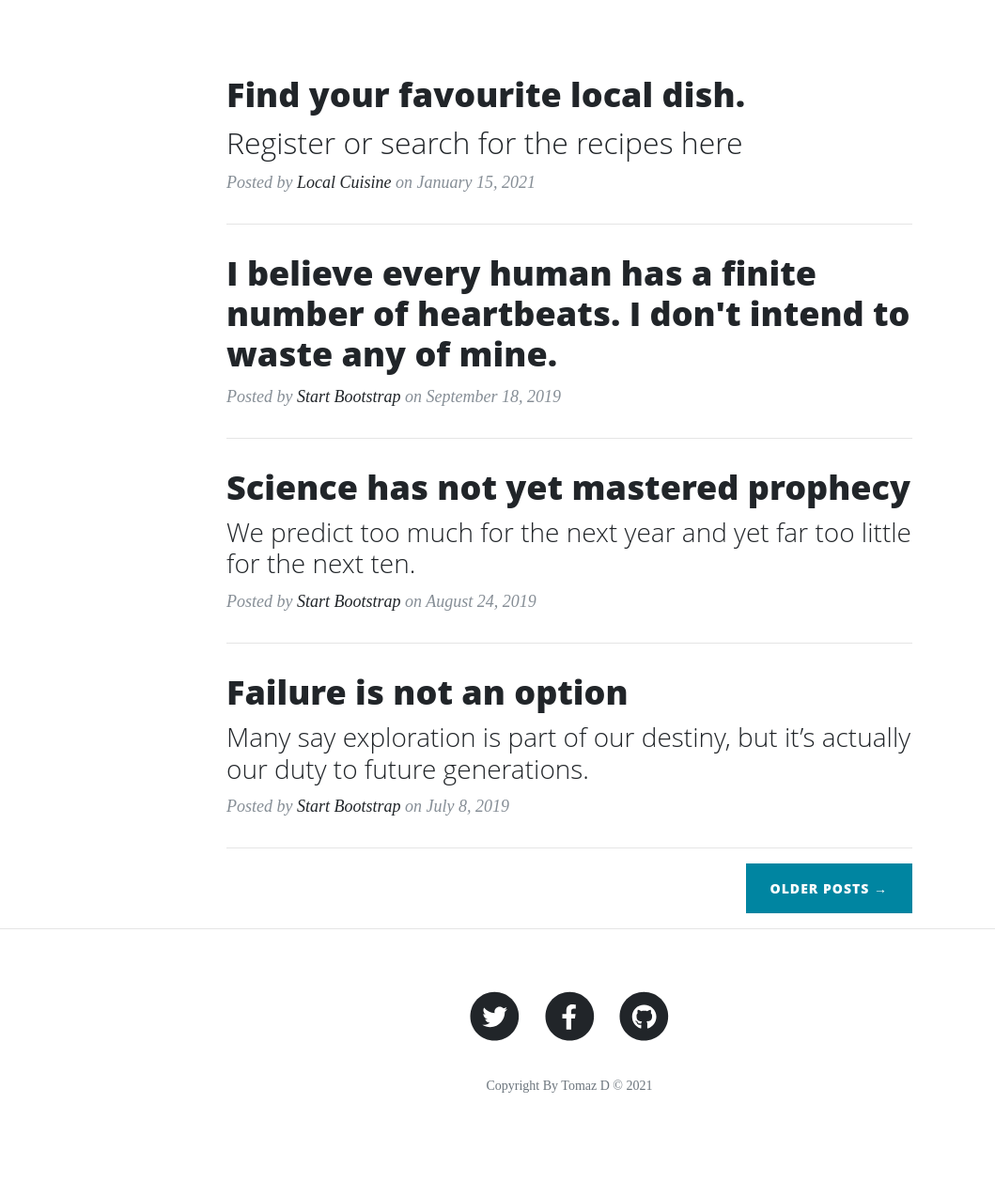
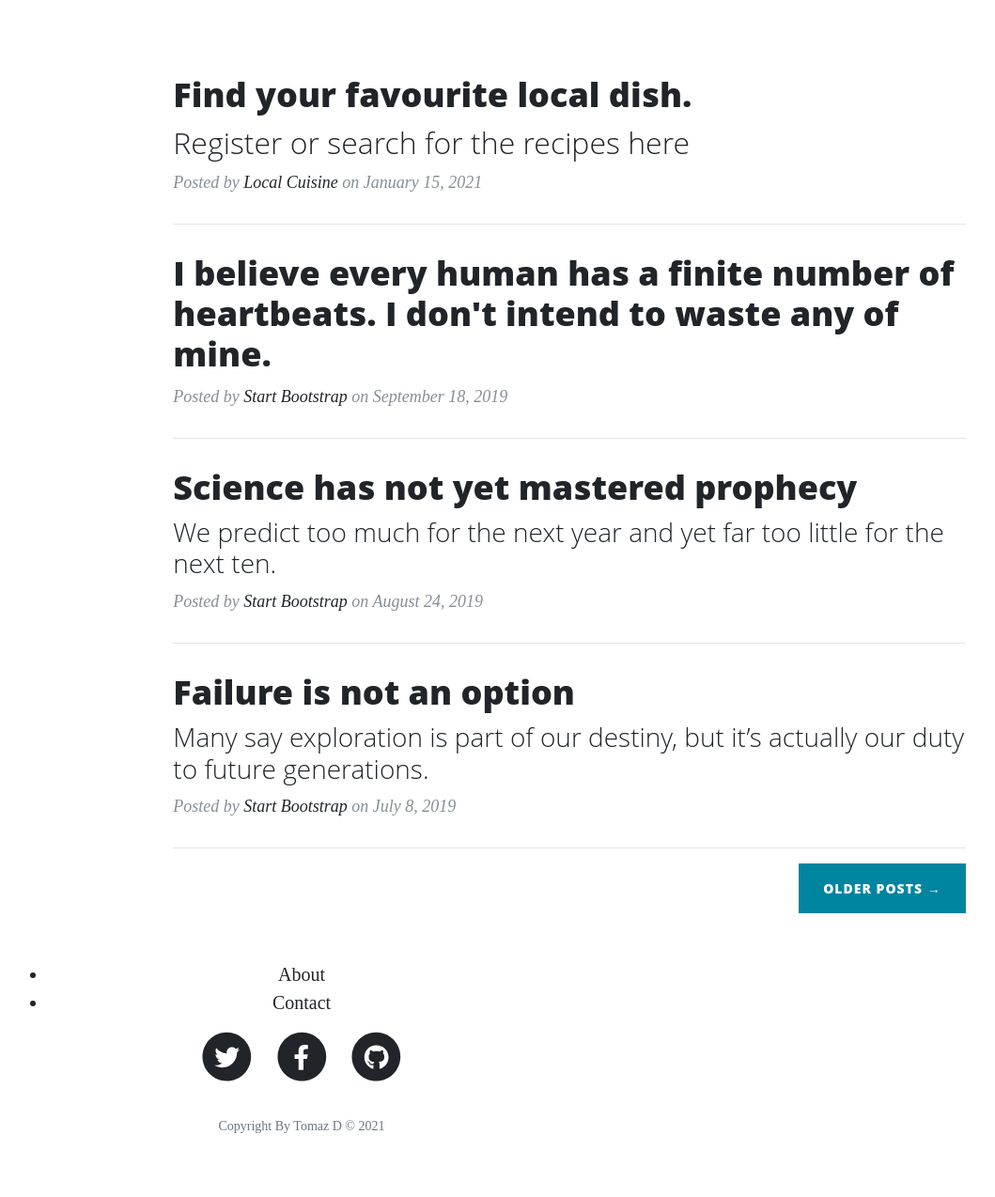
Before and after one commit to Tomazdo10/Local-Cuisine-Cook-Book, a Flask app: page / in a window 1280 px wide. Shown: the part 533-1807 px from the top of the page at 94% size, without its empty margins (34-1093 px from the left). Before the commit the page ends 1696 px from the top, so only its background shows below. Run offline with Flask 2, Linux system fonts and the light colour scheme; some libraries are stand-ins or nearby versions.

Commit message:
added new file recipe.html and update base.html file

```diff
--- a/templates/base.html
+++ b/templates/base.html
@@ -42,13 +42,28 @@
           </li>
           {% endif %}
           <li class="nav-item">
-            <a class="nav-link" href= "{{url_for ('contact_page') }}">Contact</a>
+            <a class="nav-link" href= "{{url_for ('recipes_page') }}">Recipes</a>
+          </li>
+          <li class="nav-item dropdown">
+              <a class="nav-link dropdown-toggle"
+              href="#"
+              id="navbarDropdown"
+              role="button"
+              data-toggle="dropdown"
+              aria-haspopup="true"
+              aria-expanded="false">About</a>
+              <div class="dropdown-menu" aria-labelledby="navbarDropdown">
+                  <a class="dropdown-item" href="{{url_for('about_page')}}">About</a>
+                  <a class="dropdown-item" href="{{url_for('contact_page')}}">Contact Us</a>
+              </div>
+
           </li>
           <li class="nav-item">
-            <a class="nav-link" href= "{{url_for ('search_data') }}">Search</a>
-          </li>
-            <li class="nav-item">
-            <a class="nav-link" href= "{{url_for ('login') }}">Login</a>
+              {% if session['logged_in'] == True %}
+           <a class="btn btn-sm btn-primary text-capitalize nav-btn" href="{{url_for('sign_out')}}" role="button">Sign Out</a>
+           {% else %}
+           <a class="btn btn-sm btn-primary text-capitalize nav-btn" href="{{url_for('login_page')}}" role="button">Log In</a>
+           {% endif %}
           </li>
         </ul>
       </div>
@@ -71,18 +86,26 @@
   </header>
 
   <!-- Main Content -->
-  <div class="container">
+
     {% block content %}
     {% endblock %}
-  </div>
-
-  <hr>
-
   <!-- Footer -->
-  <footer>
+  <footer class="footer-small">
     <div class="container">
       <div class="row">
-        <div class="col-lg-8 col-md-10 mx-auto">
+        <div class="col-12 col-lg-6 text-center text-lg-center">
+            <div class="row">
+                <div class="col-12">
+                    <ul class="list-style-none p-0 justify-content-center">
+                        <li>
+                            <a href="{{url_for('about_page')}}" class="text-gainsboro">About</a>
+                        </li>
+                        <li>
+                            <a href="{{url_for('contact_page')}}" class="text-gainsboro">Contact</a>
+                        </li>
+                    </ul>
+                </div>
+            </div>
           <ul class="list-inline text-center">
             <li class="list-inline-item">
               <a href="#">
```
Also changed, not shown: templates/recipe.html (added, +54 -0 lines).
